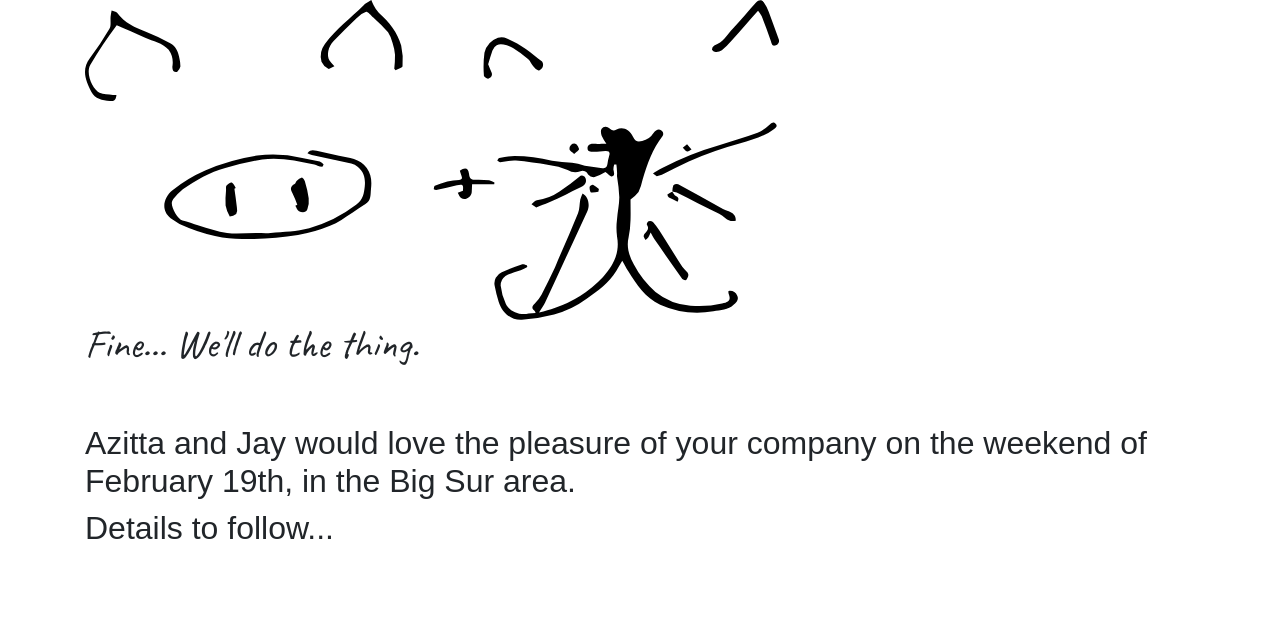
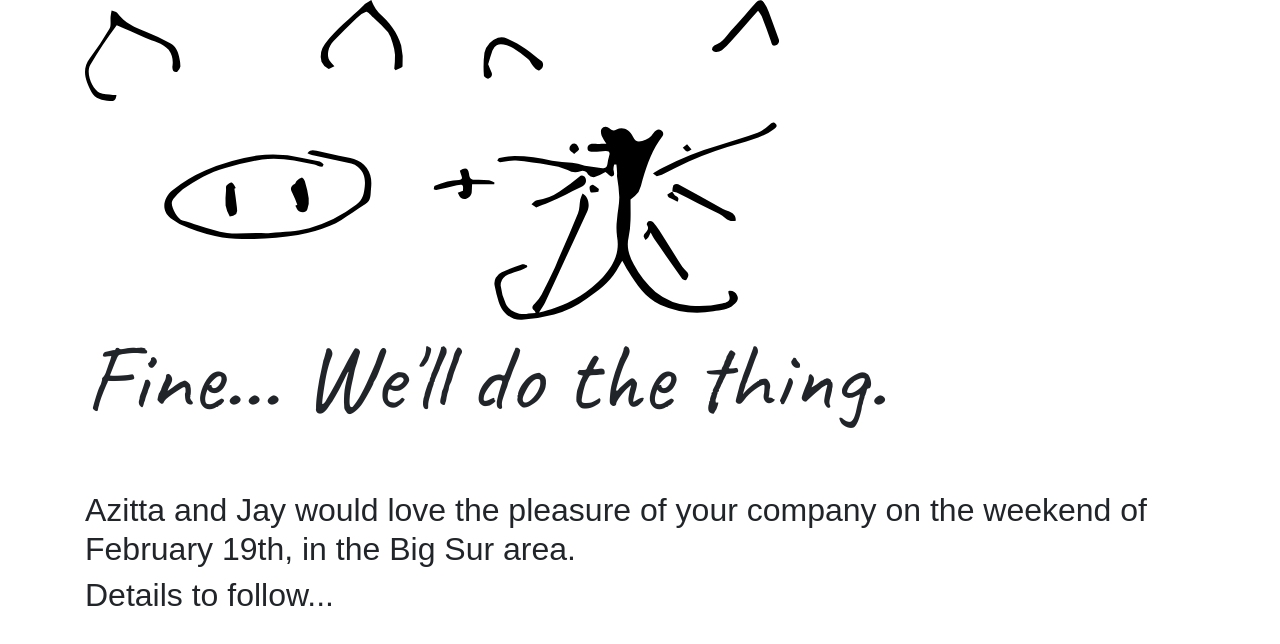
Before and after one commit to jayweiler/p-k, a plain HTML site: page index.html in a window 1280 px wide. Drawn offline with nearby package versions, Linux system fonts and the light colour scheme; a web font is replaced by a local one.

Commit message:
big header

```diff
--- a/index.html
+++ b/index.html
@@ -20,7 +20,7 @@
     <img src="img/SVG/p+k_no_background.svg" class="img-fluid h-100" alt="p+k">
   </div>
   <div class="container" style="height: 40vh;">
-    <h1 style="font-family: 'Caveat', cursive; text-align: 'center';">Fine... We'll do the thing.
+    <h1 class="display-1" style="font-family: 'Caveat', cursive; text-align: 'center';">Fine... We'll do the thing.
     </h1>
     <br><br>
     <h2 style="font-family: adore-you-slanted, sans-serif; text-align: 'center';">Azitta and Jay would love the pleasure of your company on the weekend of February 19th, in the Big Sur area.</h2>
```
